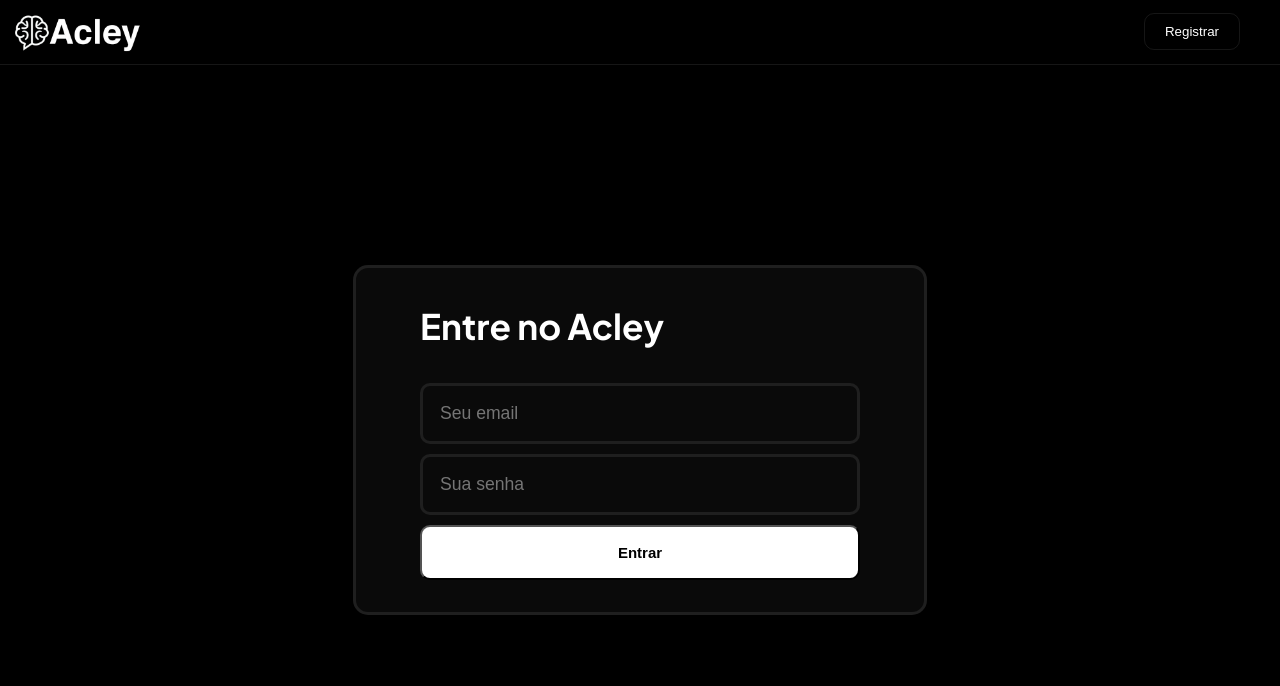
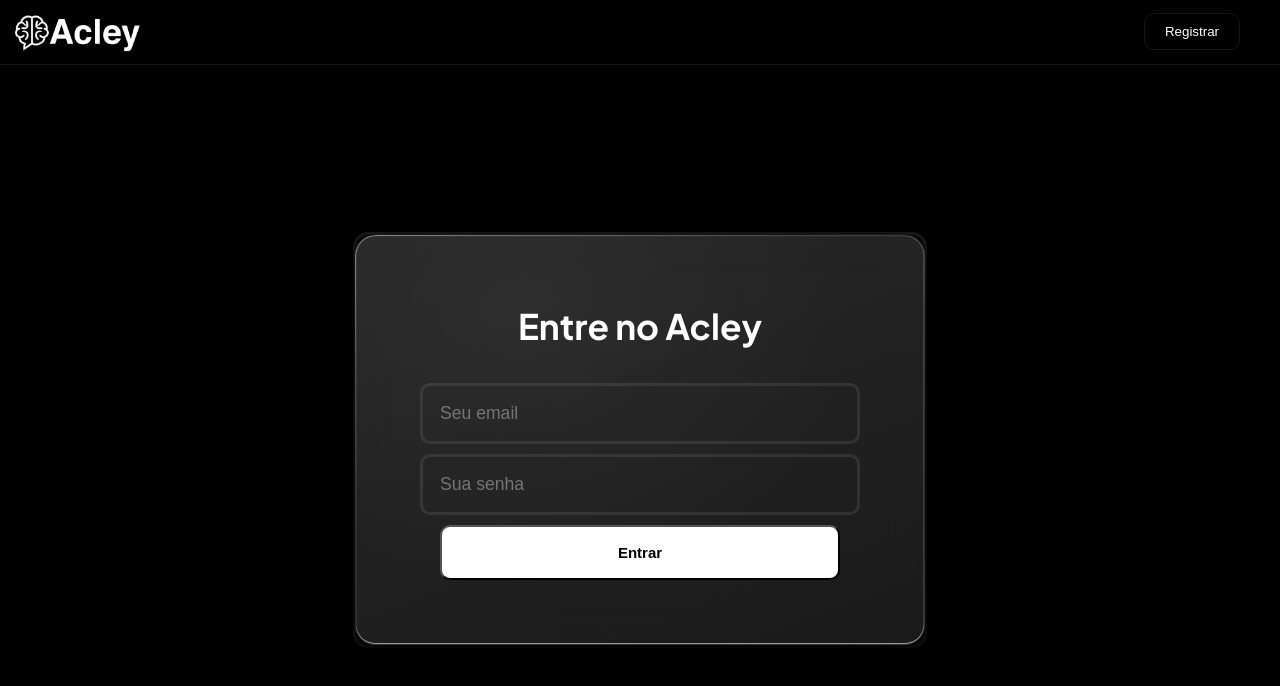
Before and after one commit to GDiniz12/acley, a Next.js app in the folder frontend/: page /signin in a window 1280 px wide. Shown: the top 686 px of the page. Built offline with nearby package versions, Linux system fonts and the light colour scheme.

Commit message:
Fix: fixed siginin page

```diff
--- a/frontend/src/app/Components/GlassBox/GlassBox.tsx
+++ b/frontend/src/app/Components/GlassBox/GlassBox.tsx
@@ -4,14 +4,23 @@
 type ComponentsType = React.PropsWithChildren<{
     width: string;
     height: string;
+    className?: string;
+    style?: React.CSSProperties;
 }>;
 
-export default function glassBox({width, height, children}: ComponentsType) {
+export default function glassBox({
+    width,
+    height,
+    children,
+    className = "",
+    style = {},
+}: ComponentsType) {
     return (
-        <>
-            <div className={styles.container} style={{width: width, height: height}}>
-                {children}
-            </div>
-        </>
+        <div
+            className={`${styles.container} ${className}`.trim()}
+            style={{ width, height, ...style }}
+        >
+            {children}
+        </div>
     );
 }
--- a/frontend/src/app/signin/page.tsx
+++ b/frontend/src/app/signin/page.tsx
@@ -7,10 +7,12 @@
 import Link from "next/link";
 import { setToken } from "./auth";
 import { useRouter } from "next/navigation";
+import GlassBox from "../Components/GlassBox/GlassBox";
 
 export default function SignIn() {
     const [email, setEmail] = useState("");
     const [password, setPassword] = useState("");
+    const [isPasswordFalse, setIsPasswordFalse] = useState(false);
     const router = useRouter();
 
     async function allNotebooks(theToken: string) {
@@ -48,8 +50,9 @@
 
             if (!res.ok) {
                 const err = await res.json().catch(() => ({ error: "Unknown error"}));
-                console.log("Error: ", err);
-                alert("Error!");
+                if (err.message) {
+                    setIsPasswordFalse(true);
+                }
                 return;
             }
 
@@ -75,14 +78,15 @@
                     <span><button><Link href={"/signup"}>Registrar</Link></button></span>
                 </div>
                 <div className={styles.content}>
-                    <div className={styles.containerSignIn}>
+                    <GlassBox width="100%"  height="100%" className={styles.containerSignIn}>
                         <form onSubmit={handleSubmit}>
                             <h3>Entre no Acley</h3>
                             <input type="email" name="emailInp" placeholder="Seu email" onChange={(e) => setEmail(e.target.value)}/>
                             <input type="password" name="passwordInp" placeholder="Sua senha" onChange={(e) => setPassword(e.target.value)}/>
+                            {isPasswordFalse && <span className={styles.error}>Email ou senha incorretos</span>}
                             <button type="submit">Entrar</button>
                         </form>
-                    </div>
+                    </GlassBox>
                 </div>
             </div>
         </>
--- a/frontend/src/app/signin/signin.module.css
+++ b/frontend/src/app/signin/signin.module.css
@@ -63,9 +63,19 @@
     color: #fff;
 }
 
+.containerSignIn {
+    display: flex;
+    flex-direction: column;
+    align-items: center;
+    justify-content: center;
+    width: 100%;
+    padding: 2rem 0;
+}
+
 .containerSignIn > form{
     display: flex;
     flex-direction: column;
+    align-items: center;
     margin-bottom: 2rem;
 }
 
@@ -91,6 +101,18 @@
     font-size: 15px;
     padding: 17px;
     cursor: pointer;
+    width: 25rem;
+}
+
+@media (max-width: 480px) {
+    .containerSignIn > form > button {
+        width: 85%;
+    }
+}
+
+.error {
+    color: red;
+    margin-bottom: 1rem;
 }
 
 @media (max-width: 480px) {
```
